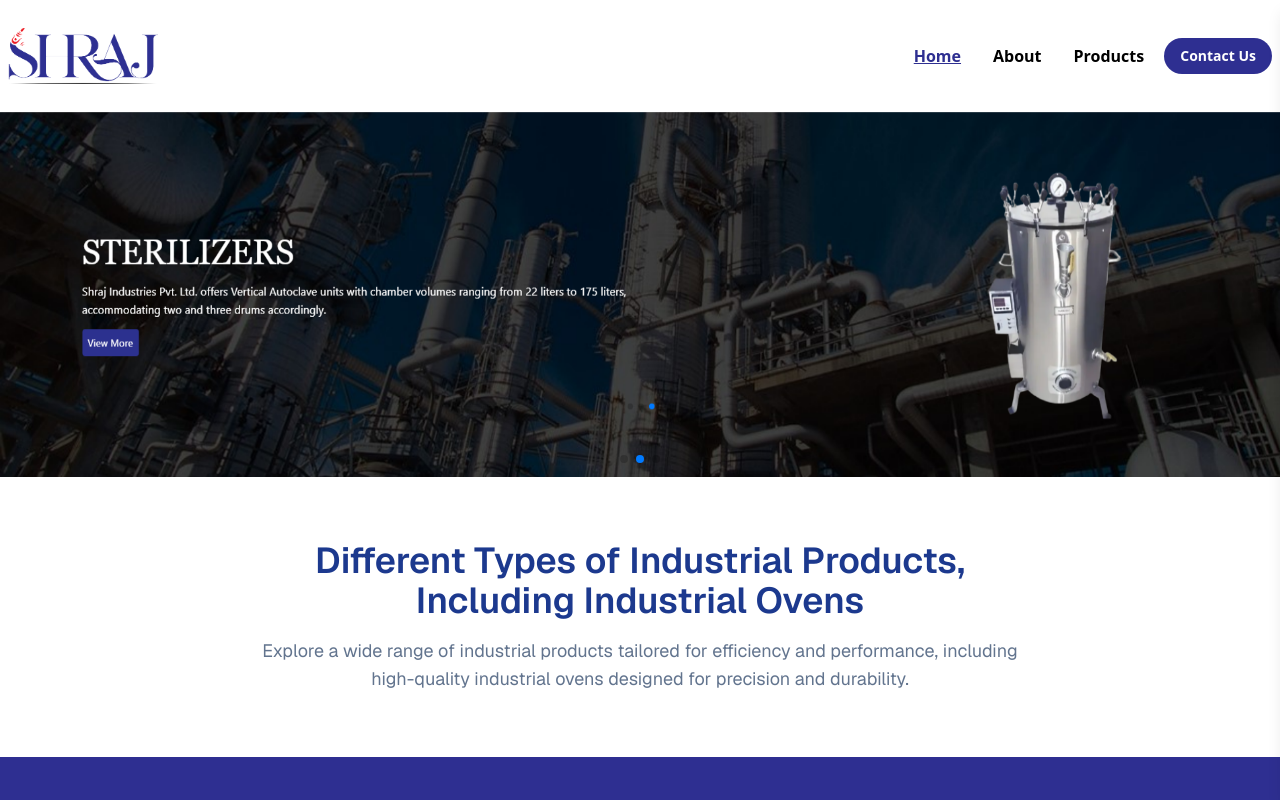
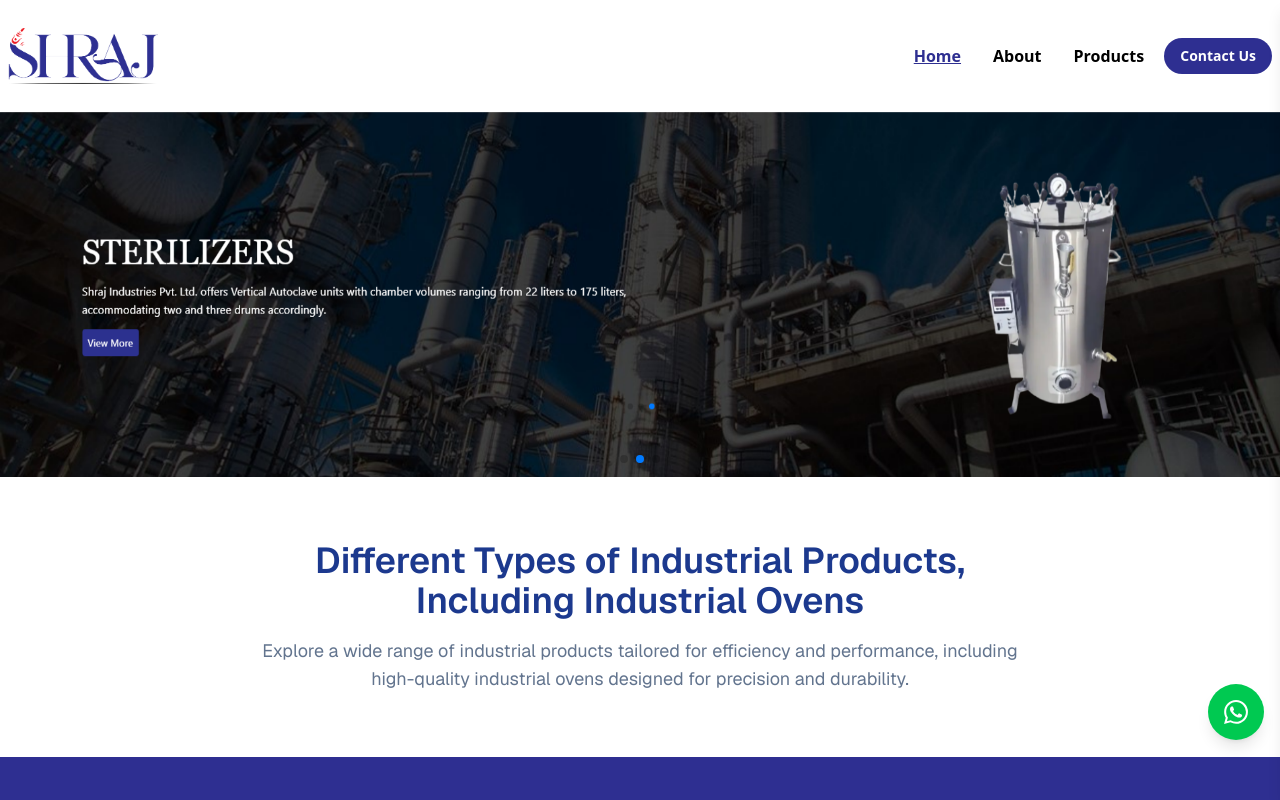
Before and after one commit to Mohit1x/shraj-project, a Next.js app: page / in a window 1280 px wide. Shown: the top 800 px of the page. Built offline with nearby package versions, Linux system fonts and the light colour scheme; a web font is replaced by a local one.

Commit message:
added whatsapp icon

```diff
--- a/src/app/layout.tsx
+++ b/src/app/layout.tsx
@@ -3,6 +3,7 @@ import { Geist, Geist_Mono } from "next/font/google";
 import "./globals.css";
 import Navbar from "@/components/Navbar";
 import Footer from "@/components/Footer";
+import { SiWhatsapp } from "react-icons/si";
 
 const geistSans = Geist({
   variable: "--font-geist-sans",
@@ -32,7 +33,14 @@ export default function RootLayout({
         <Navbar />
         {children}
         <Footer />
+        <a target="_blank">
+          <div className="fixed bottom-15 right-4 z-50 bg-green-500 text-white p-4 rounded-full shadow-lg cursor-pointer hover:bg-green-600">
+            <SiWhatsapp className="text-2xl" />
+          </div>
+        </a>
       </body>
     </html>
   );
 }
+
+// href={"https://wa.me/917829712159"}
--- a/src/components/Footer.tsx
+++ b/src/components/Footer.tsx
@@ -37,11 +37,8 @@ export default function Footer() {
             </p>
           </div>
 
-          {/* Mobile/Tablet Layout: Links and Support side by side */}
           <div className="flex lg:hidden">
-            {/* Links and Support - Side by side on mobile/tablet */}
             <div className="flex flex-row gap-8 sm:gap-12 w-full">
-              {/* Column 1: Links */}
               <div className="flex flex-col gap-3 flex-1">
                 <h3 className="font-semibold text-black mb-2">Links</h3>
                 {navlinks.map((nav) => (
```
